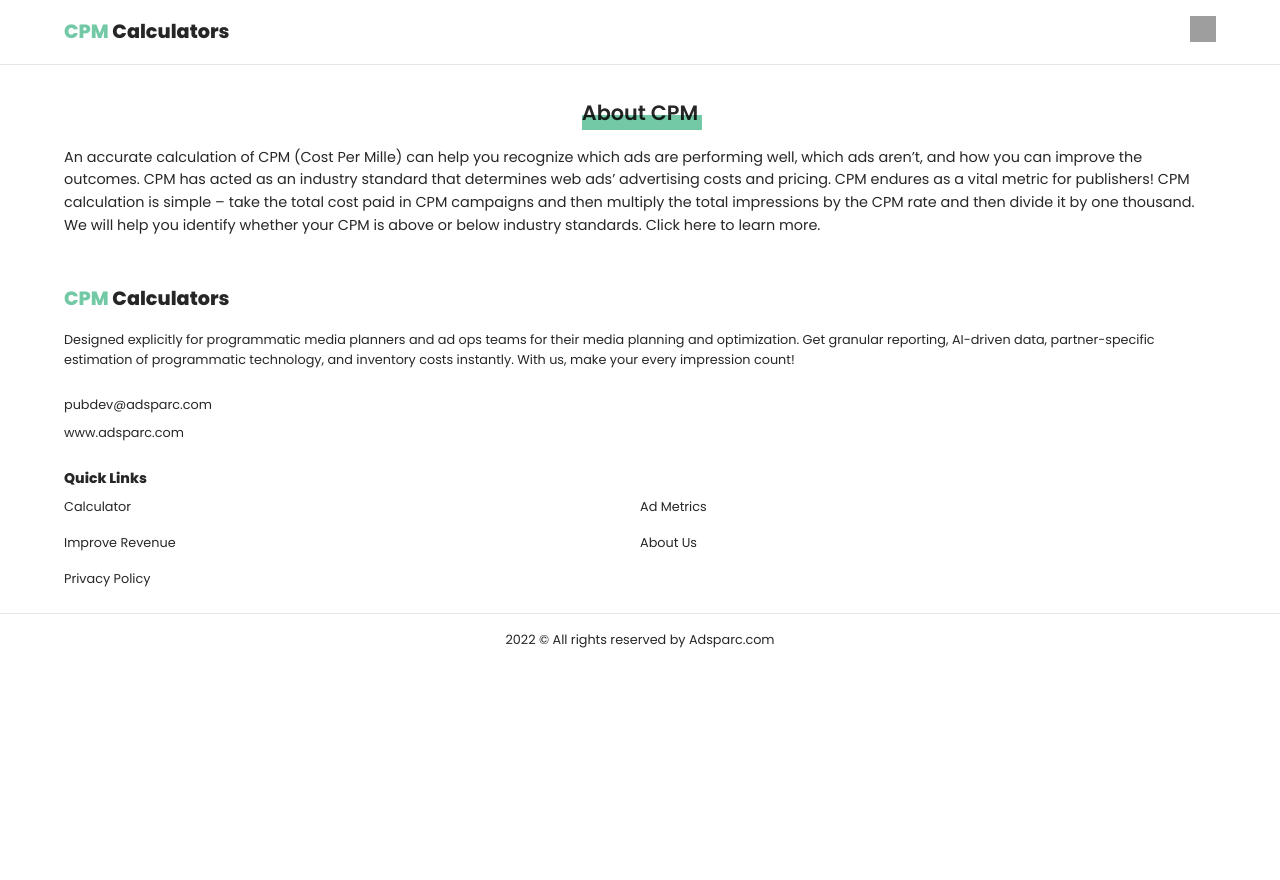
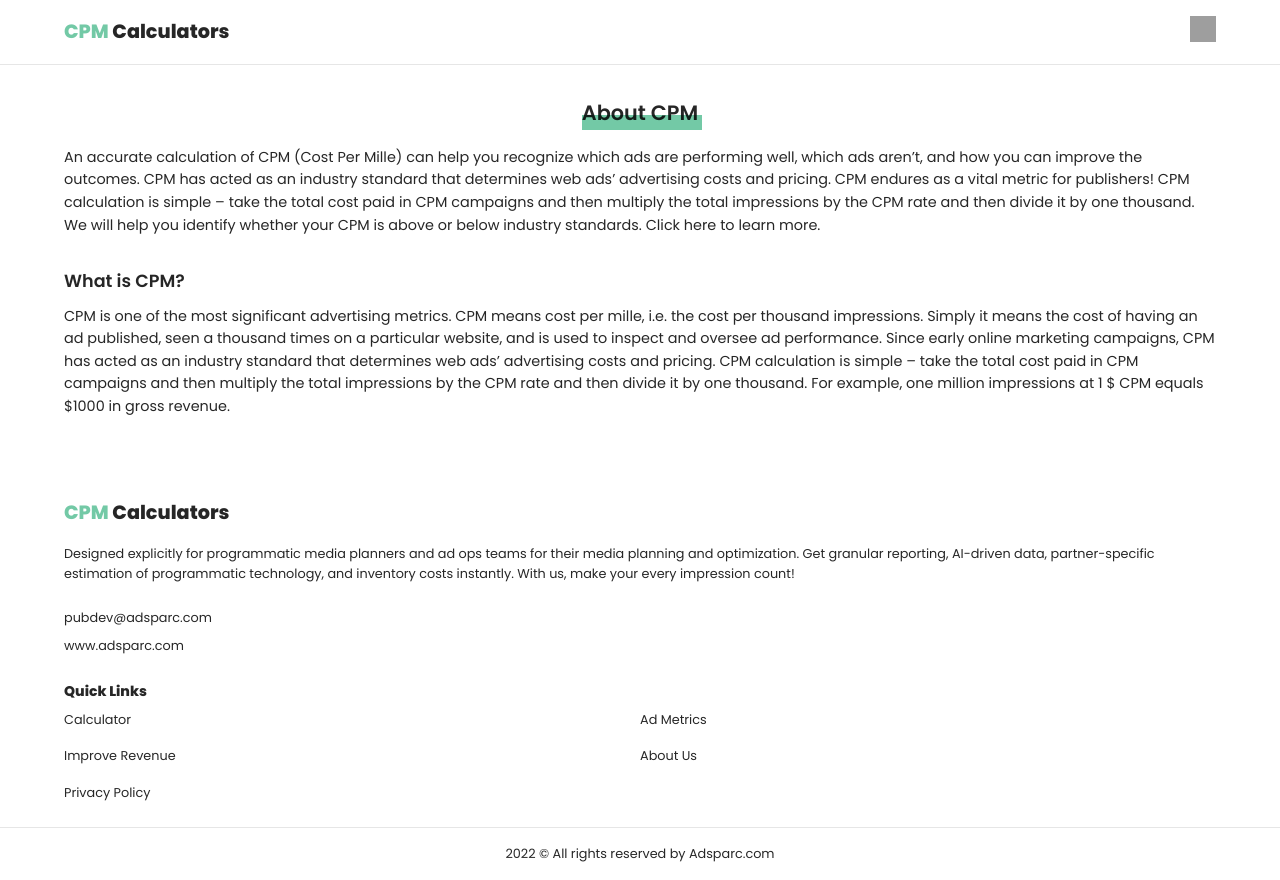
Before and after one commit to arvind-adsparc/cpmcalculators, a Next.js app: page / in a window 1280 px wide. Before the commit the page ends 800 px from the top, so only its background shows below. Built offline with nearby package versions, Linux system fonts and the light colour scheme; grey boxes are pictures that could not be loaded.

Commit message:
addition of about cpm styles

```diff
--- a/components/AboutCPM/index.jsx
+++ b/components/AboutCPM/index.jsx
@@ -29,6 +29,23 @@
             />
           </div>
         </div>
+
+        <div className={styles.whatIsCPM}>
+          <h3>What is CPM?</h3>
+
+          <div className={styles.text}>
+            CPM is one of the most significant advertising metrics. CPM means
+            cost per mille, i.e. the cost per thousand impressions. Simply it
+            means the cost of having an ad published, seen a thousand times on a
+            particular website, and is used to inspect and oversee ad
+            performance. Since early online marketing campaigns, CPM has acted
+            as an industry standard that determines web ads’ advertising costs
+            and pricing. CPM calculation is simple – take the total cost paid in
+            CPM campaigns and then multiply the total impressions by the CPM
+            rate and then divide it by one thousand. For example, one million
+            impressions at 1 $ CPM equals $1000 in gross revenue.
+          </div>
+        </div>
       </div>
     </section>
   );
--- a/styles/AboutCPM.module.scss
+++ b/styles/AboutCPM.module.scss
@@ -14,7 +14,6 @@
       content: " ";
       background-color: variables.$primaryColor;
       height: 15px;
-      //   margin-left: -0.3em;
       position: absolute;
       bottom: 0;
       width: 120px;
@@ -28,6 +27,15 @@
     // gap: 1rem;
   }
 
+  .whatIsCPM {
+    margin: 2rem 0;
+
+    h3 {
+      font-weight: variables.$medium;
+      font-size: variables.$secSubTitleMob;
+    }
+  }
+
   .text {
     font-size: 0.9rem;
   }
--- a/styles/_variables.scss
+++ b/styles/_variables.scss
@@ -7,6 +7,7 @@
 
 // section
 $secTitleMob: 1.3rem;
+$secSubTitleMob: 1.1rem;
 
 // font weight
 $bold: 800;
```
